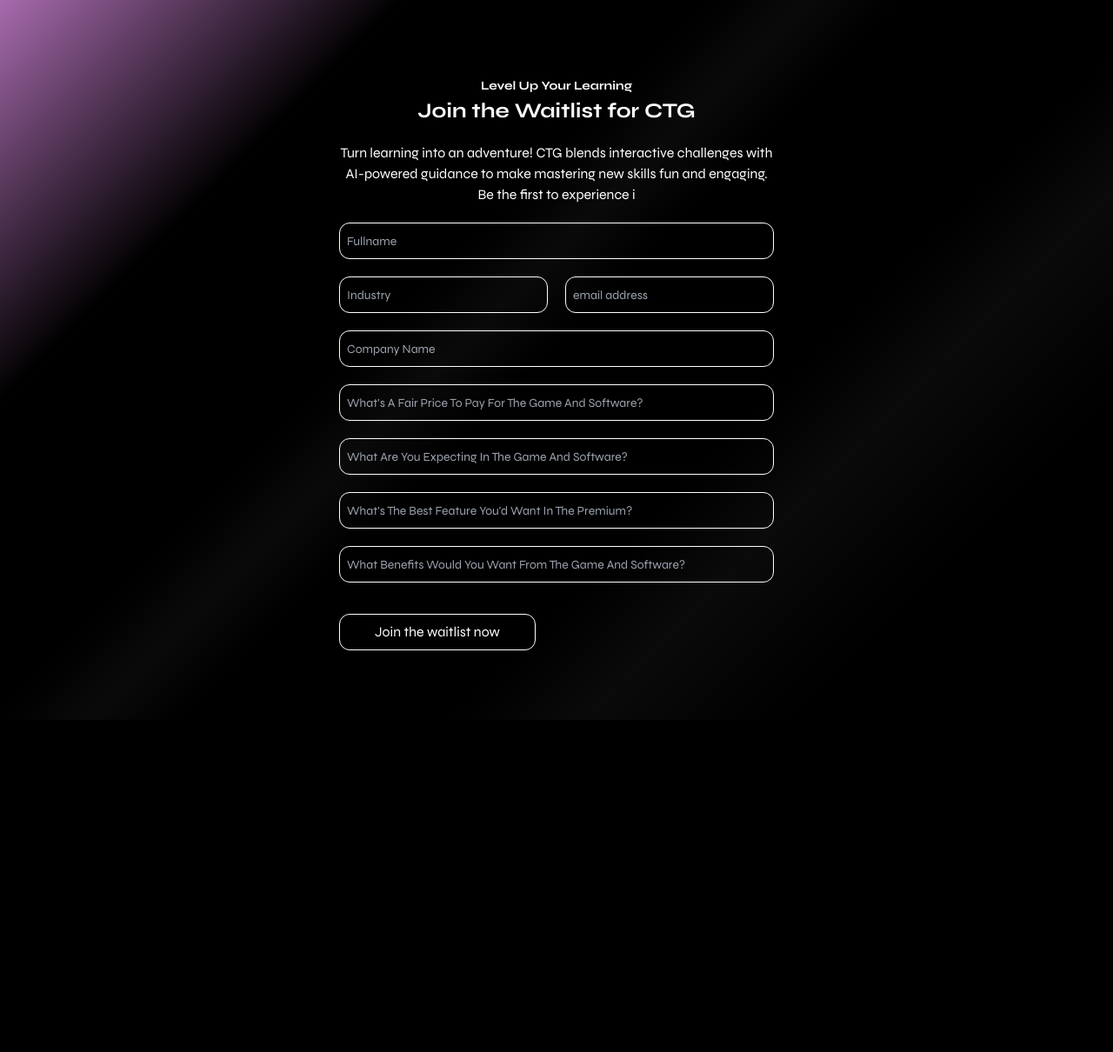
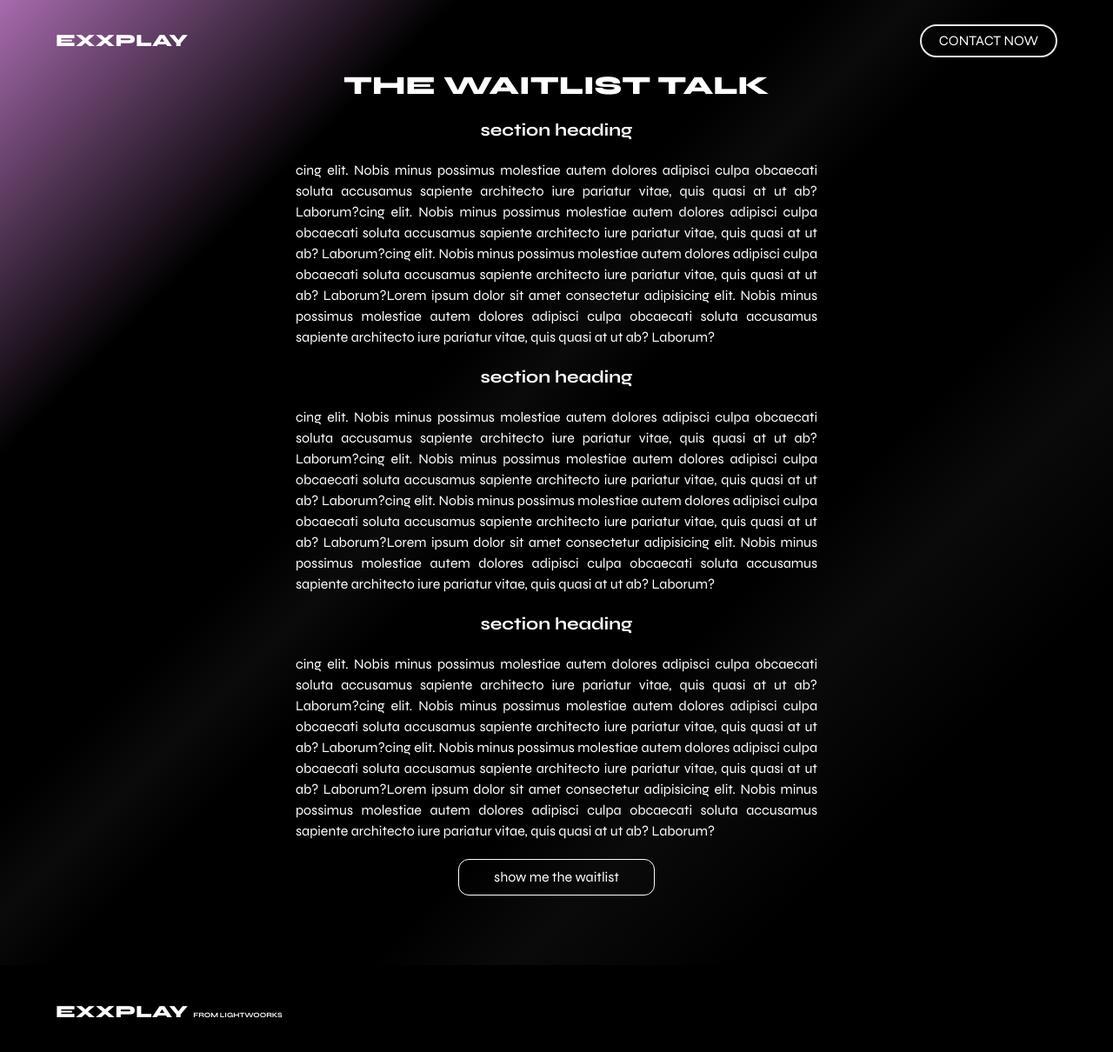
Before and after one commit to itz-abdulfatai/exxplay, a React (Vite) app in the folder frontend/: page /waitlist in a window 1280 px wide. Shown: the top 1210 px of the page at 87% size. Before the commit the page ends 828 px from the top, so only its background shows below. Built offline with nearby package versions, Linux system fonts and the light colour scheme.

Commit message:
add landing to waitlist page

```diff
--- a/frontend/src/components/Footer.jsx
+++ b/frontend/src/components/Footer.jsx
@@ -1,17 +1,27 @@
 // import { useState } from "react"
 // import { Circle } from "./Header"
 
+import { useLocation } from "react-router-dom"
 import Nav from "./Nav"
 
 function Footer() {
   // const [active, setActive] = useState('home')
+
+  const location = useLocation()
+
+
   return (
     <footer className=" py-10 padding-x flex justify-between items-center">
       <div className=" font-syne font-extrabold  text-md  uppercase md:text-xl">
       exxplay <span className=" text-[8px] font-bold">from lightwoorks</span>
     </div>
 
+    {
+      location.pathname == '/' &&
+
     <Nav/>
+    }
+
 
 
     </footer>
--- a/frontend/src/components/Nav.jsx
+++ b/frontend/src/components/Nav.jsx
@@ -1,6 +1,6 @@
 import { useEffect, useState } from "react"
 import { Circle } from "./Header"
-import {  useLocation } from "react-router-dom"
+import {  Link, useLocation } from "react-router-dom"
 
 function Nav() {
     const [active, setActive] = useState('home')
@@ -55,10 +55,10 @@ useEffect(() => {
         {" "}
         <Circle active={active === "portfolio"} /> showcase
       </a>
-      <a href="#waitlist" onClick={()=> setActive('waitlist')} className=" uppercase flex items-center gap-2">
+      <Link to="/waitlist" onClick={()=> setActive('waitlist')} className=" uppercase flex items-center gap-2">
         {" "}
         <Circle active={active === "waitlist"} /> wishlist
-      </a>
+      </Link>
 
       {/* waitlist */}
 
--- a/frontend/src/components/home/Waitlist.jsx
+++ b/frontend/src/components/home/Waitlist.jsx
@@ -1,11 +1,15 @@
 import { useState } from "react";
 import axios from "axios";
+import { Link } from "react-router-dom";
+import Footer from "../Footer";
 
 function Waitlist() {
   const [formData, setFormData] = useState({ name: "", mail: "", company: "",industry: "", price: '', expectation: '', feature: '',benefits: '' });
   const [loading, setLoading] = useState(false);
   const [error, setError] = useState(null);
   const [success, setSuccess] = useState(false);
+  const [step, setStep] = useState(1);
+
 
   async function handleSubmit(e) {
     setLoading(true);
@@ -40,8 +44,61 @@ function Waitlist() {
     }
   }
 
+  function proceed () {
+    setStep(step + 1)
+    // console.log(step)
+  }
+
   return (
+
+    <>
+    {/* header */}
+
+    <header className=" padding-x py-7 absolute left-0 right-0 flex justify justify-between items-center">
+    <div className=" font-syne font-extrabold  text-md  uppercase md:text-xl">
+      exxplay
+    </div>
+    <Link
+      to="/contact"
+      className=" uppercase px-2 md:px-5 py-[3px] md:py-[5px] border-2 rounded-full"
+    >
+      contact now
+    </Link>
+  </header>
+
+{/* {
+      step == 1 &&
+    <section className="flex flex-col gap-10 items-center py-20">
+
+    </section>
+    } */}
+
+    {
     <section id="waitlist" className="gradient py-20 text-center bg-accent text-secondary">
+
+      {
+        step == 1 &&
+        <div  className="flex flex-col items-center gap-5">
+          <h1 className="text-xl md:text-3xl">the waitlist talk</h1>
+    <div className="w-full max-w-[600px] flex flex-col items-center gap-5">
+      <h2 className="text-xl">section heading</h2>
+        <p className="text-justify">cing elit. Nobis minus possimus molestiae autem dolores adipisci culpa obcaecati soluta accusamus sapiente architecto iure pariatur vitae, quis quasi at ut ab? Laborum?cing elit. Nobis minus possimus molestiae autem dolores adipisci culpa obcaecati soluta accusamus sapiente architecto iure pariatur vitae, quis quasi at ut ab? Laborum?cing elit. Nobis minus possimus molestiae autem dolores adipisci culpa obcaecati soluta accusamus sapiente architecto iure pariatur vitae, quis quasi at ut ab? Laborum?Lorem ipsum dolor sit amet consectetur adipisicing elit. Nobis minus possimus molestiae autem dolores adipisci culpa obcaecati soluta accusamus sapiente architecto iure pariatur vitae, quis quasi at ut ab? Laborum?</p>
+      </div>      <div className="w-full max-w-[600px] flex flex-col items-center gap-5">
+        <h2 className="text-xl">section heading</h2>
+        <p className="text-justify">cing elit. Nobis minus possimus molestiae autem dolores adipisci culpa obcaecati soluta accusamus sapiente architecto iure pariatur vitae, quis quasi at ut ab? Laborum?cing elit. Nobis minus possimus molestiae autem dolores adipisci culpa obcaecati soluta accusamus sapiente architecto iure pariatur vitae, quis quasi at ut ab? Laborum?cing elit. Nobis minus possimus molestiae autem dolores adipisci culpa obcaecati soluta accusamus sapiente architecto iure pariatur vitae, quis quasi at ut ab? Laborum?Lorem ipsum dolor sit amet consectetur adipisicing elit. Nobis minus possimus molestiae autem dolores adipisci culpa obcaecati soluta accusamus sapiente architecto iure pariatur vitae, quis quasi at ut ab? Laborum?</p>
+      </div>      <div className="w-full max-w-[600px] flex flex-col items-center gap-5">
+        <h2 className="text-xl">section heading</h2>
+        <p className="text-justify">cing elit. Nobis minus possimus molestiae autem dolores adipisci culpa obcaecati soluta accusamus sapiente architecto iure pariatur vitae, quis quasi at ut ab? Laborum?cing elit. Nobis minus possimus molestiae autem dolores adipisci culpa obcaecati soluta accusamus sapiente architecto iure pariatur vitae, quis quasi at ut ab? Laborum?cing elit. Nobis minus possimus molestiae autem dolores adipisci culpa obcaecati soluta accusamus sapiente architecto iure pariatur vitae, quis quasi at ut ab? Laborum?Lorem ipsum dolor sit amet consectetur adipisicing elit. Nobis minus possimus molestiae autem dolores adipisci culpa obcaecati soluta accusamus sapiente architecto iure pariatur vitae, quis quasi at ut ab? Laborum?</p>
+      </div>
+
+      <button onClick={() => proceed()} className=" disabled:bg-accent disabled:text-primary px-10 py-2 hover:text-primary hover:bg-secondary border border-secondary rounded-xl transition">
+           show me the waitlist
+          </button>
+        </div>
+      }
+
+      {
+      step == 2 &&
       <div className="flex flex-col gap-5 w-full max-w-[500px] mx-auto">
         <h2 className=" text-2xl">
           {" "}
@@ -142,7 +199,16 @@ function Waitlist() {
           </button>
         </form>
       </div>
+
+      }
+
+
     </section>
+    }
+
+
+    <Footer/>
+    </>
   );
 }
 
```
